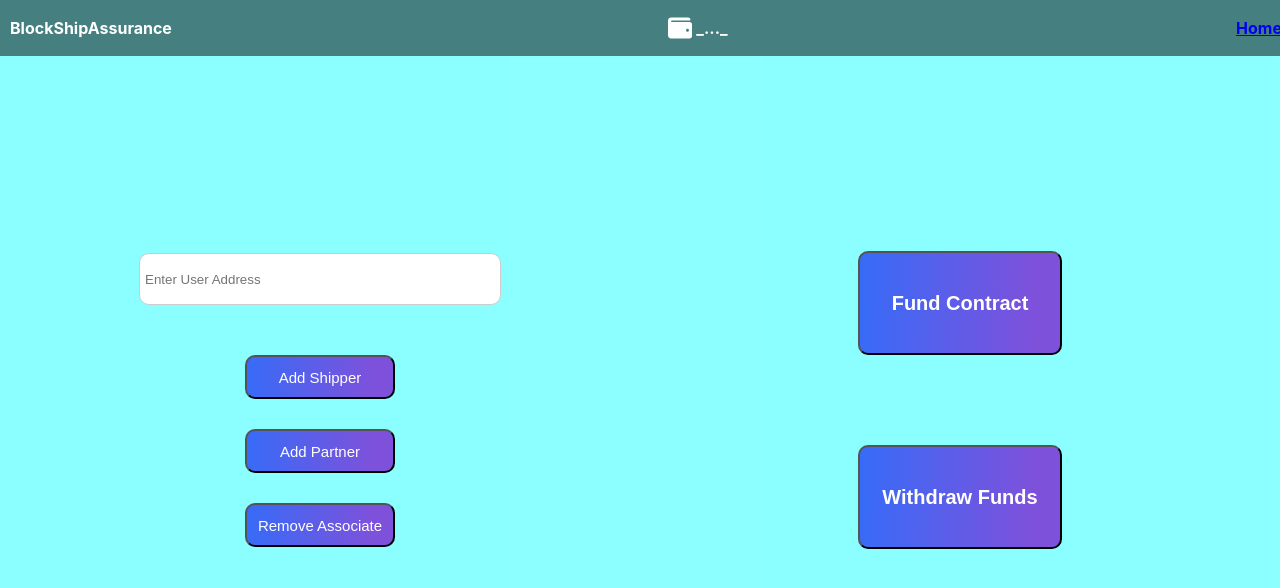
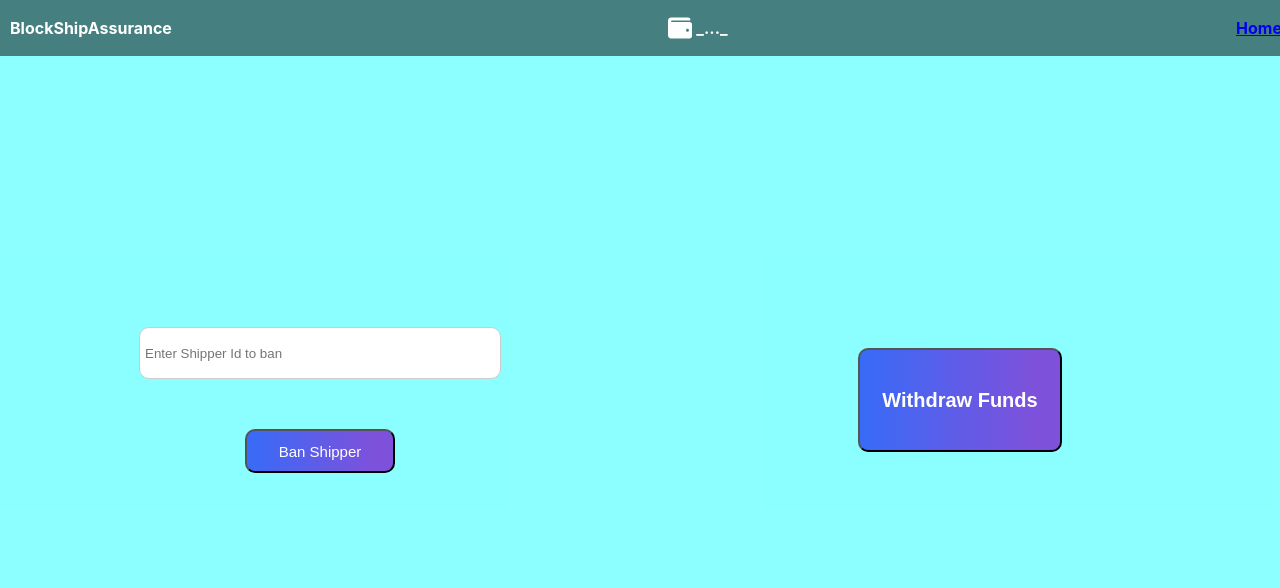
Before and after one commit to Riya500-git/BlockShipAssurance, a React (Create React App) app in the folder frontend/: page /owner in a window 1280 px wide. Shown: the top 588 px of the page. Built offline with nearby package versions, Linux system fonts and the light colour scheme.

Commit message:
code cleanup

```diff
--- a/frontend/src/App.js
+++ b/frontend/src/App.js
@@ -356,7 +356,7 @@ function App() {
     <Router>
       <Navbar myType={userType} connectedAddress={walletAddress} />
       <Routes>
-        <Route path="/" element={<Home />} />
+        <Route path="/" element={<Home myType={userType} />} />
 
         <Route path="/shipper" element={<Shipper camoParcelInstance={camoParcelInstance} userType={userType} />} />
 
--- a/frontend/src/Create.js
+++ b/frontend/src/Create.js
@@ -4,7 +4,7 @@ import { UserType } from "./utils";
 
 // import { addrParcel, CHAIN_PARAMS, DEFAULT_USER_TYPE, TYPE_SHIPPER, TYPE_PARTNER, TYPE_OWNER } from './utils';
 
-const Create = ({ connectedAddress, myType, registerAsShipper, unregisterAsShipper, shipOrder }) => {
+const Create = ({ myType, shipOrder }) => {
   const [itemName, setItemName] = useState('');
   const [itemDesc, setItemDesc] = useState('');
   const [userAddress, setUserAddress] = useState('');
@@ -42,15 +42,6 @@ const Create = ({ connectedAddress, myType, registerAsShipper, unregisterAsShipp
     const otp = generateOTP();
 
     shipOrder(itemName, itemDesc, userAddress, timestamp, baseCompensation, otp);
-  }
-
-  const register = () => {
-    registerAsShipper();
-  }
-
-  const unregister = () => {
-    console.info("unregisterAsShipper() called");
-    unregisterAsShipper();
   }
 
   return (
--- a/frontend/src/Owner.js
+++ b/frontend/src/Owner.js
@@ -1,27 +1,15 @@
 import React, { useState } from "react";
 import { Box, Button, Input } from '@chakra-ui/react';
 
-const Owner = ({ walletAddress, myType, addShipper, addPartner, removeAssociate, fundContract, withdrawFunds }) => {
-  const [userAddress, setUserAddress] = useState("");
+const Owner = ({ walletAddress, myType, banShipper, withdrawFunds }) => {
+  const [id, setShipperId] = useState("");
 
-  const addUserAsShipper = () => {
-    addShipper(userAddress);
-  }
-
-  const addUserAsPartner = () => {
-    addPartner(userAddress);
-  }
-
-  const removeUserAsAssociate = () => {
-    removeAssociate(userAddress);
-  }
-
-  const fundContractTen = () => {
-    fundContract("10000000000000000000");
+  const ban = () => {
+    banShipper(Number(id));
   }
 
   return (
-    <Box display="flex" height="100vh"         backgroundColor="rgba(25, 255, 255, 0.5)"
+    <Box display="flex" height="100vh" backgroundColor="rgba(25, 255, 255, 0.5)"
     >
       <Box flex="1" display="flex" flexDirection="column" justifyContent="center" alignItems="center" padding="0">
         <Input
@@ -32,8 +20,8 @@ const Owner = ({ walletAddress, myType, addShipper, addPartner, removeAssociate,
           border="1px solid #ccc"
           borderRadius="10px"
           marginBottom="50px"
-          placeholder="Enter User Address"
-          onChange={(event) => setUserAddress(event.target.value)}
+          placeholder="Enter Shipper Id to ban"
+          onChange={(event) => setShipperId(event.target.value)}
         />
         <Box display="flex" flexDirection="column" alignItems="center" gap="30px">
           <Button
@@ -45,54 +33,13 @@ const Owner = ({ walletAddress, myType, addShipper, addPartner, removeAssociate,
             width="150px"
             height="40px"
             fontSize="15px"
-            onClick={addUserAsShipper}
+            onClick={ban}
           >
-            Add Shipper
-          </Button>
-          <Button
-            padding="20px 40px"
-            borderRadius="10px"
-            color="#fff"
-            width="150px"
-            height="40px"
-            background="linear-gradient(90.69deg, #2472ff -22.6%, #7e51db 86.31%)"
-            cursor="pointer"
-            fontSize="15px"
-            onClick={addUserAsPartner}
-          >
-            Add Partner
-          </Button>
-          <Button
-            padding="20px 40px"
-            borderRadius="10px"
-            color="#fff"
-            width="150px"
-            height="40px"
-            background="linear-gradient(90.69deg, #2472ff -22.6%, #7e51db 86.31%)"
-            cursor="pointer"
-            fontSize="15px"
-            onClick={removeUserAsAssociate}
-          >
-            Remove Associate
+            Ban Shipper
           </Button>
         </Box>
       </Box>
       <Box flex="1" display="flex" flexDirection="column" justifyContent="center" alignItems="center" padding="0">
-        <Button
-          padding="50px 100px"
-          borderRadius="10px"
-          color="#fff"
-          background="linear-gradient(90.69deg, #2472ff -22.6%, #7e51db 86.31%)"
-          fontSize="20px"
-          width="150px"
-          height="40px"
-          fontWeight="bold"
-          cursor="pointer"
-          marginBottom="90px"
-          onClick={fundContractTen}
-        >
-          Fund Contract
-        </Button>
         <Button
           padding="50px 100px"
           borderRadius="10px"
--- a/frontend/src/Scan.js
+++ b/frontend/src/Scan.js
@@ -2,7 +2,7 @@ import React, { useRef, useState } from 'react';
 import { Box, Button, Input, ChakraProvider } from '@chakra-ui/react';
 import Html5QrcodePlugin from './Html5QrcodePlugin.jsx';
 
-const Scan = ({ connectedAddress, myType, markParcelDelivered, updateLocation }) => {
+const Scan = ({ myType, markParcelDelivered, updateLocation }) => {
   const [parcelId, setParcelId] = useState('');
   const [otpValue, setOtpValue] = useState('');
 
```
